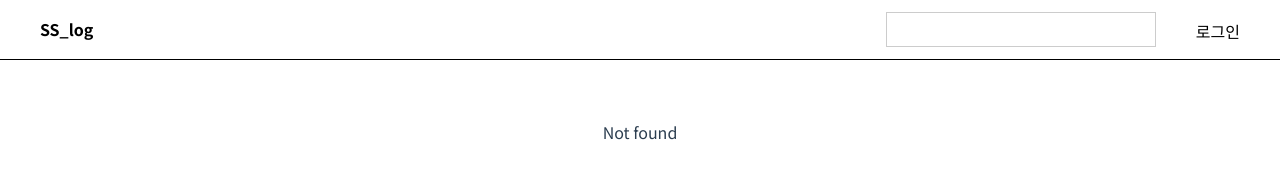
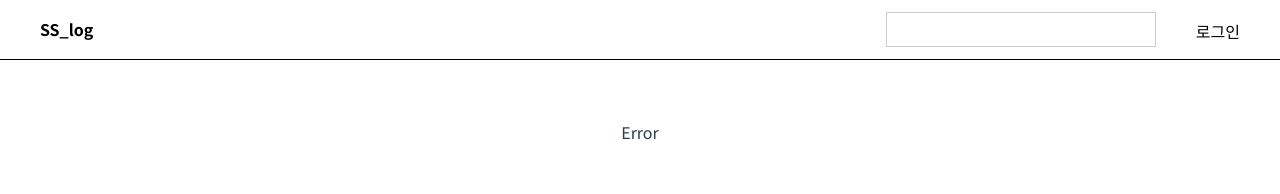
Before and after one commit to junsoodark/-ssafy-common-PJT, a Vue app in the folder frontend/: page /#/err in a window 1280 px wide. Before the commit this address had no page. Shown: the top 194 px of the page. Built offline with nearby package versions, Linux system fonts and the light colour scheme.

Commit message:
git front 다시 수정....

```diff
--- /dev/null
+++ b/frontend/src/page/error/Error.vue
@@ -0,0 +1,15 @@
+<template>
+  <div>
+    <h1>Error</h1>
+  </div>
+</template>
+
+<script>
+export default {
+
+}
+</script>
+
+<style>
+
+</style>
--- a/frontend/src/router/index.js
+++ b/frontend/src/router/index.js
@@ -12,6 +12,7 @@ import List from '../page/post/List.vue'
 
 // error페이지들
 import NotFound from '../page/error/NotFound.vue'
+import ErrorPage from '../page/error/Error.vue'
 Vue.use(Router)
 
 export default new Router({
@@ -35,8 +36,13 @@ export default new Router({
     },
     // 에러
     {
+      path: '/err',
+      name: constants.ERROR.FRONT_ERROR,
+      component: ErrorPage
+    },
+    {
       path: '*',
-      name: constants.ERROR.FRONT_ERROR,
+      name: constants.ERROR.NOT_FOUND,
       component: NotFound,
     }
   ]
```
